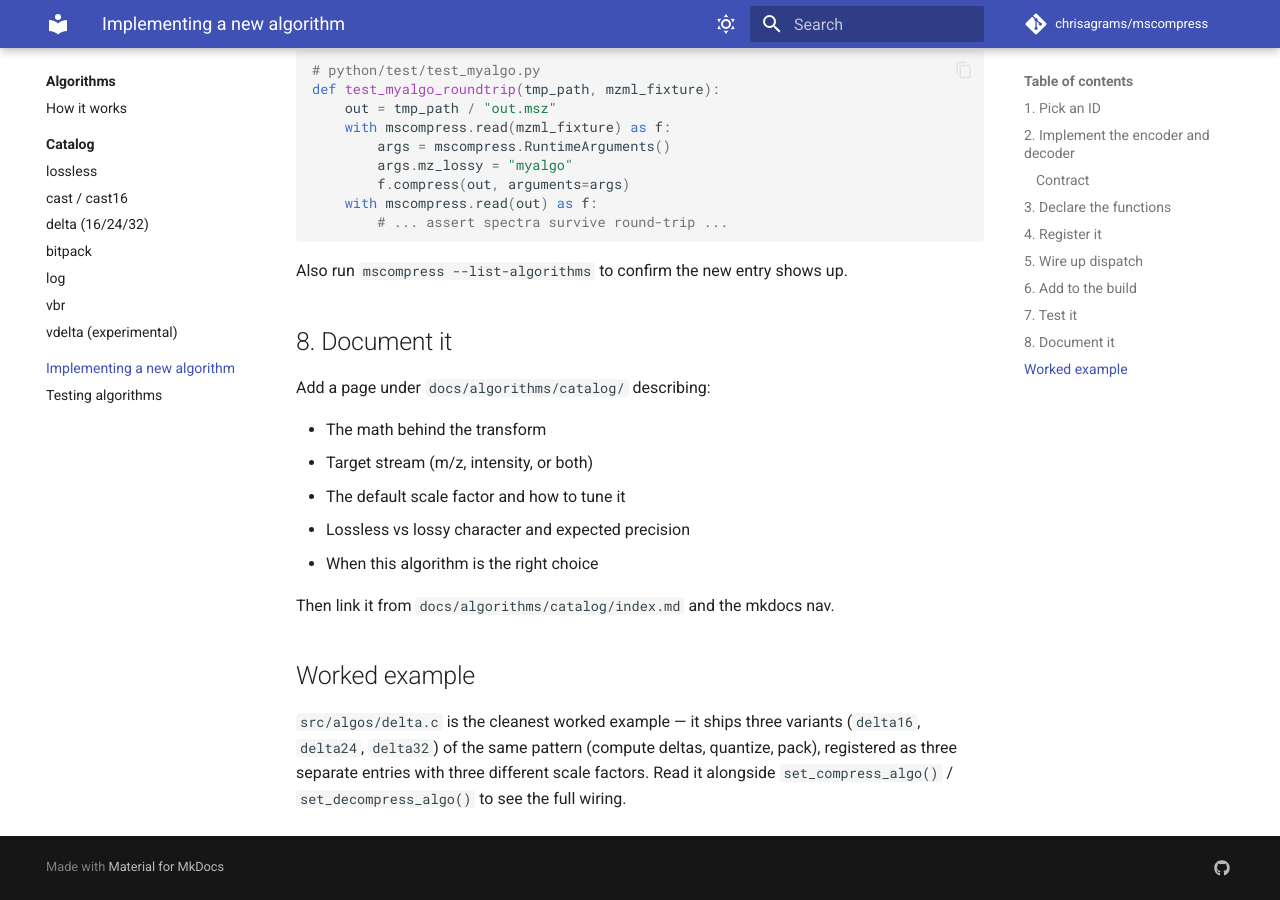
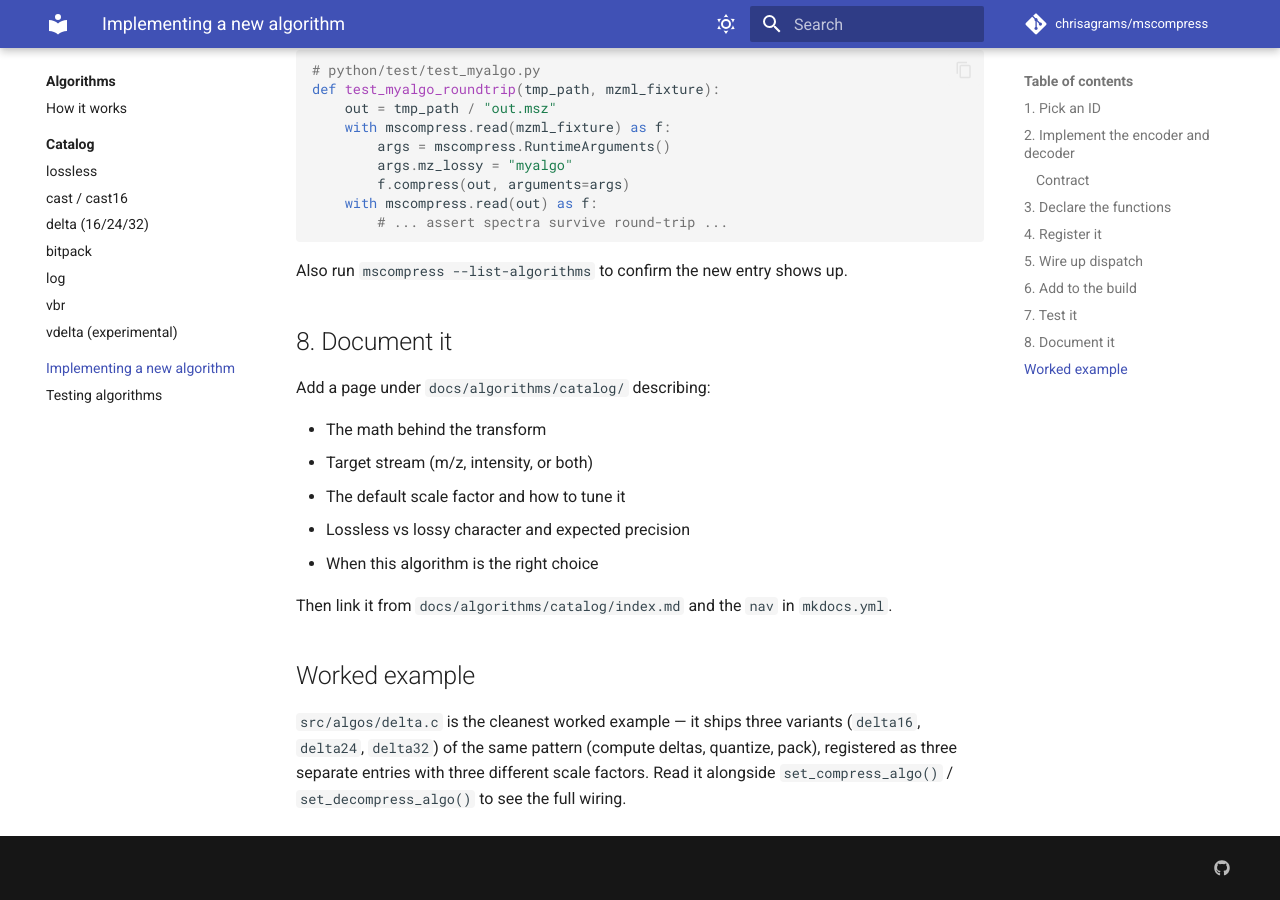
Before and after one commit to chrisagrams/mscompress, an MkDocs documentation site: the page built from docs/algorithms/implementing.md, in a window 1280 px wide and 900 px high, scrolled down 2861 px. Built offline with MkDocs 1.6.1 and Material for MkDocs 9.7.7, drawn with Linux system fonts in a browser that asks for light colours; comment, search, counter and statistics services are not loaded.

Commit message:
docs: migrate documentation build from MkDocs to Zensical (#275)

```diff
--- a/docs/algorithms/implementing.md
+++ b/docs/algorithms/implementing.md
@@ -150,7 +150,7 @@
 - Lossless vs lossy character and expected precision
 - When this algorithm is the right choice
 
-Then link it from `docs/algorithms/catalog/index.md` and the mkdocs nav.
+Then link it from `docs/algorithms/catalog/index.md` and the `nav` in `mkdocs.yml`.
 
 ## Worked example
 
--- a/docs/requirements.txt
+++ b/docs/requirements.txt
@@ -1,5 +1,4 @@
-mkdocs>=1.6.1
-mkdocs-material>=9.8.0
+zensical>=0.0.73
 mkdocstrings[python]>=1.0.8
 pymdown-extensions>=12.3
 ruff>=0.17.2
--- a/mkdocs.yml
+++ b/mkdocs.yml
@@ -9,6 +9,7 @@
 
 theme:
   name: material
+  variant: classic
   palette:
     - media: "(prefers-color-scheme: light)"
       scheme: default
@@ -97,6 +98,7 @@
               - "!^_"
 
 extra:
+  generator: false
   social:
     - icon: fontawesome/brands/github
       link: https://github.com/chrisagrams/mscompress
```
Also changed, not shown: 1 other file.
